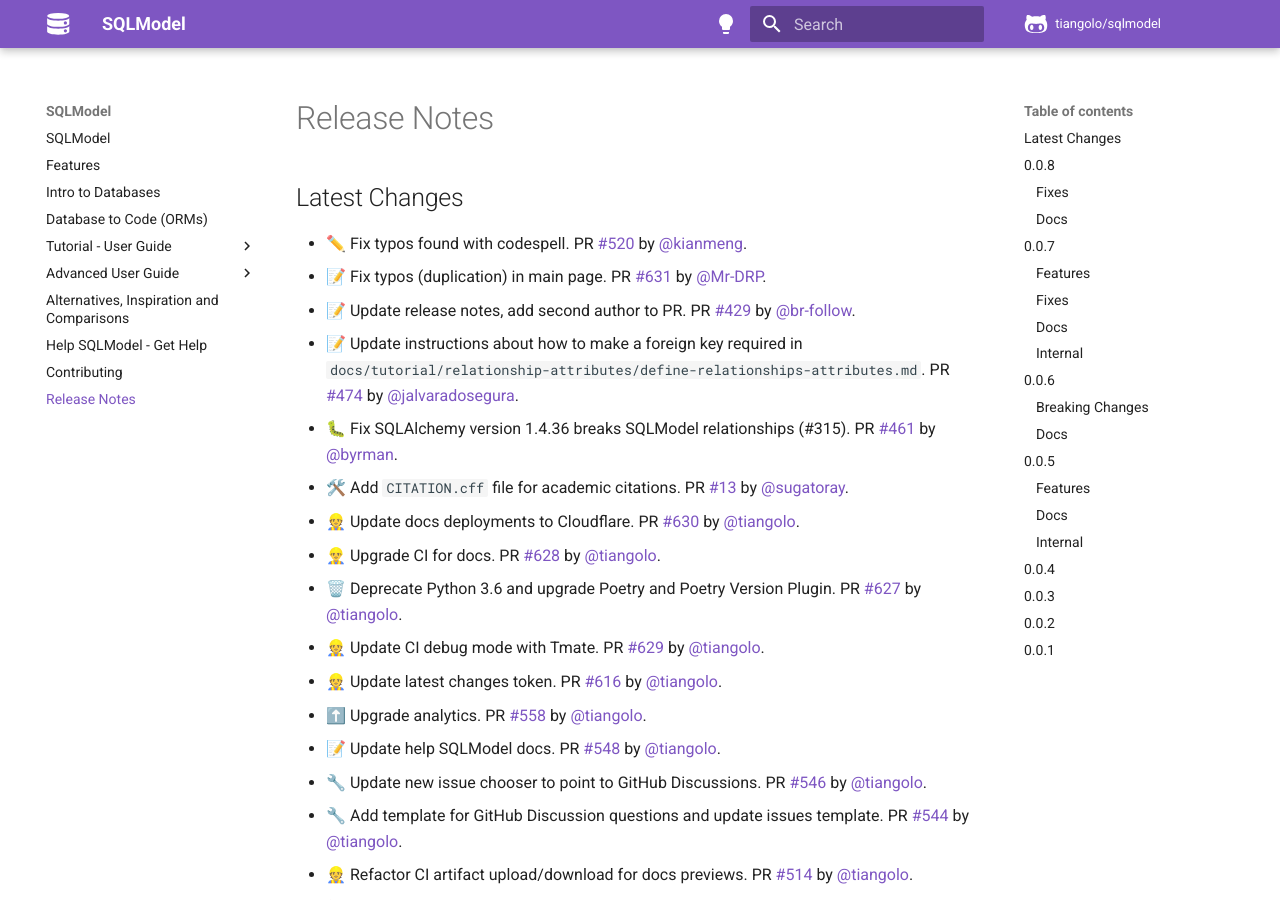
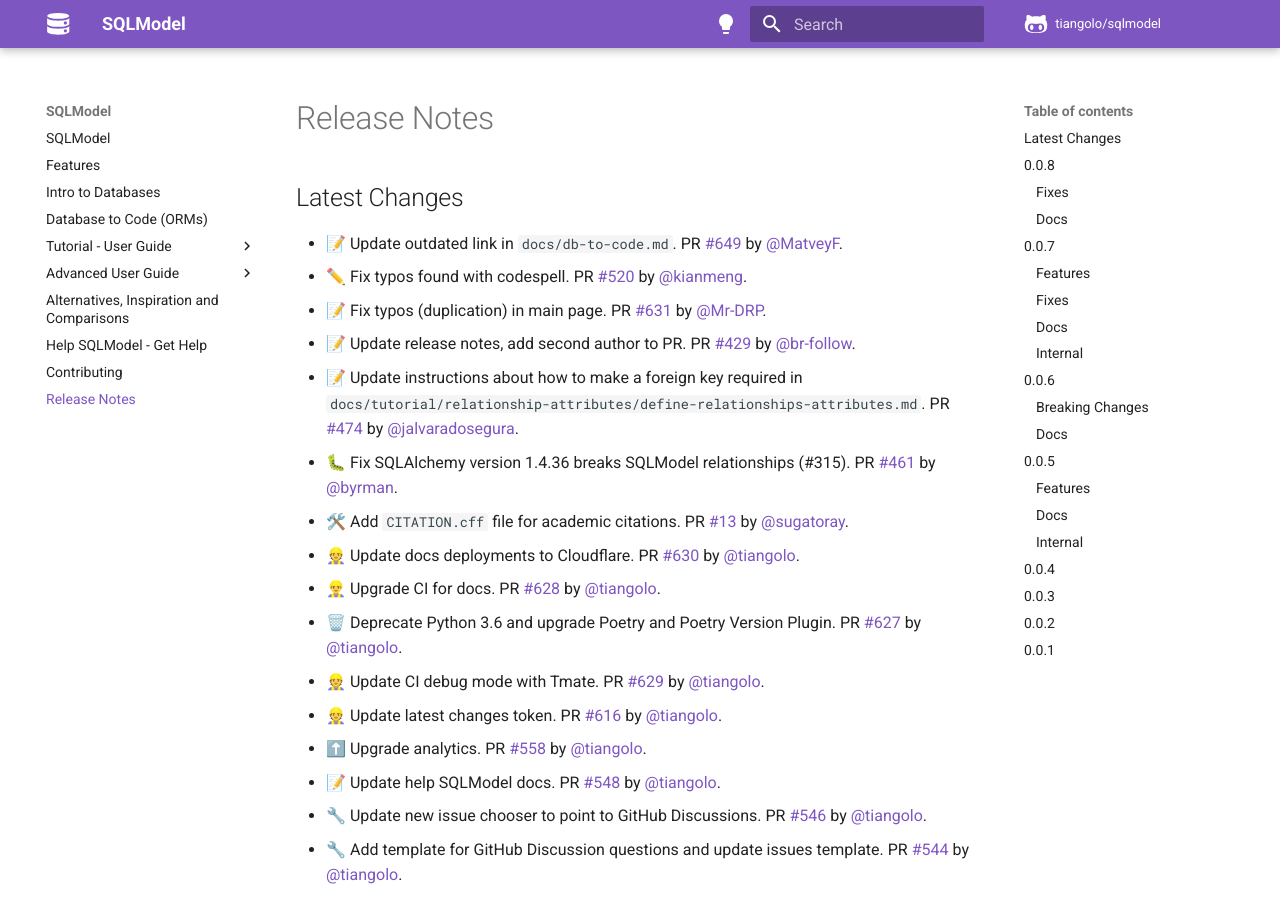
Before and after one commit to upmorpheus/Laravel-perfect, an MkDocs documentation site: the page built from docs/release-notes.md, in a window 1280 px wide and 900 px high. Built offline with MkDocs 1.6.1 and Material for MkDocs 9.7.7, drawn with Linux system fonts in a browser that asks for light colours; comment, search, counter and statistics services are not loaded.

Commit message:
📝 Update release notes

```diff
--- a/docs/release-notes.md
+++ b/docs/release-notes.md
@@ -2,6 +2,7 @@
 
 ## Latest Changes
 
+* 📝 Update outdated link in `docs/db-to-code.md`. PR [#649](https://github.com/tiangolo/sqlmodel/pull/649) by [@MatveyF](https://github.com/MatveyF).
 * ✏️ Fix typos found with codespell. PR [#520](https://github.com/tiangolo/sqlmodel/pull/520) by [@kianmeng](https://github.com/kianmeng).
 * 📝 Fix typos (duplication) in main page. PR [#631](https://github.com/tiangolo/sqlmodel/pull/631) by [@Mr-DRP](https://github.com/Mr-DRP).
 * 📝 Update release notes, add second author to PR. PR [#429](https://github.com/tiangolo/sqlmodel/pull/429) by [@br-follow](https://github.com/br-follow).
```
